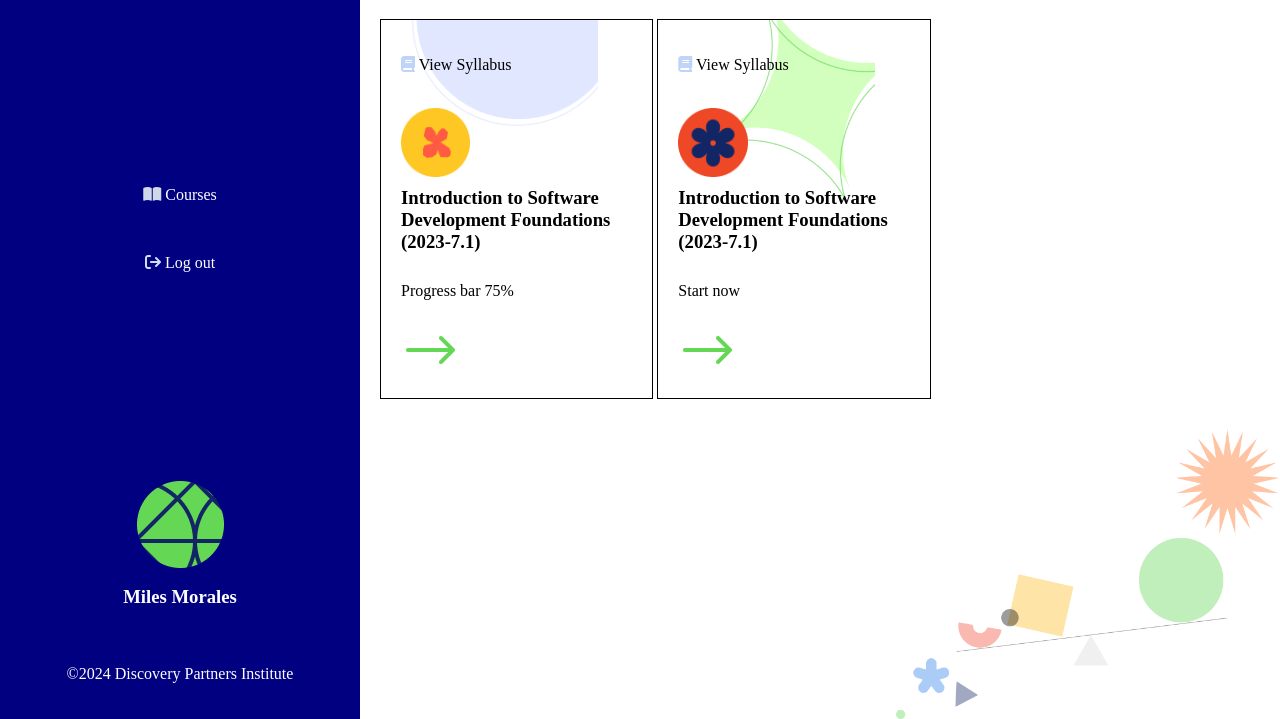
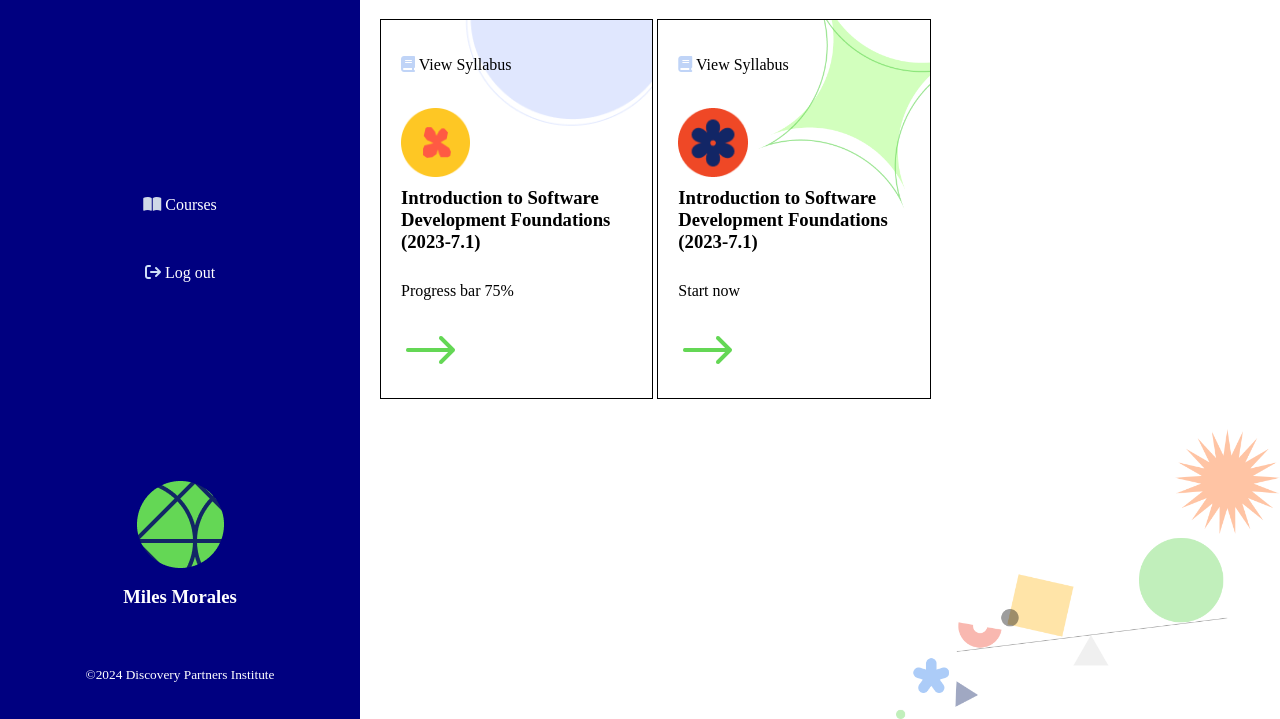
Before and after one commit to brendareyes-techprep/take_home_assignment, a website: page index.html in a window 1280 px wide. Shown: the part 81-800 px from the top of the page. Drawn offline with Linux system fonts and the light colour scheme.

Commit message:
chaning sizing

```diff
--- a/index.html
+++ b/index.html
@@ -26,7 +26,7 @@
                 </div>
                 <br>
                 <div class="footer">
-                    <p>©2024 Discovery Partners Institute</p>
+                    <p><small>©2024 Discovery Partners Institute</small></p>
                 </div>
             </div>
         </aside>
--- a/styles.css
+++ b/styles.css
@@ -28,7 +28,16 @@ body {
     flex-direction: column;
     align-items: flex-start;
 }
-.icons, .user {
+.icons {
+    display: flex;
+    flex-direction: column;
+    align-items: center;
+    justify-content: center;
+    width: 100%;
+    margin-top: 10px;
+    padding-top: 10px;
+}
+.user {
     display: flex;
     flex-direction: column;
     align-items: center;
@@ -101,12 +110,14 @@ body {
     background-image: url(assets/card\ bg-1.png);
     background-repeat: no-repeat;
     background-size: 80%;
+    background-position: right top;
 
 }
 .card2 {
     background-image: url(assets/card\ bg-2.png);
     background-repeat: no-repeat;
     background-size: 80%;
+    background-position: right top;
 }
 .card-wrapper{
     display:flex;
```
